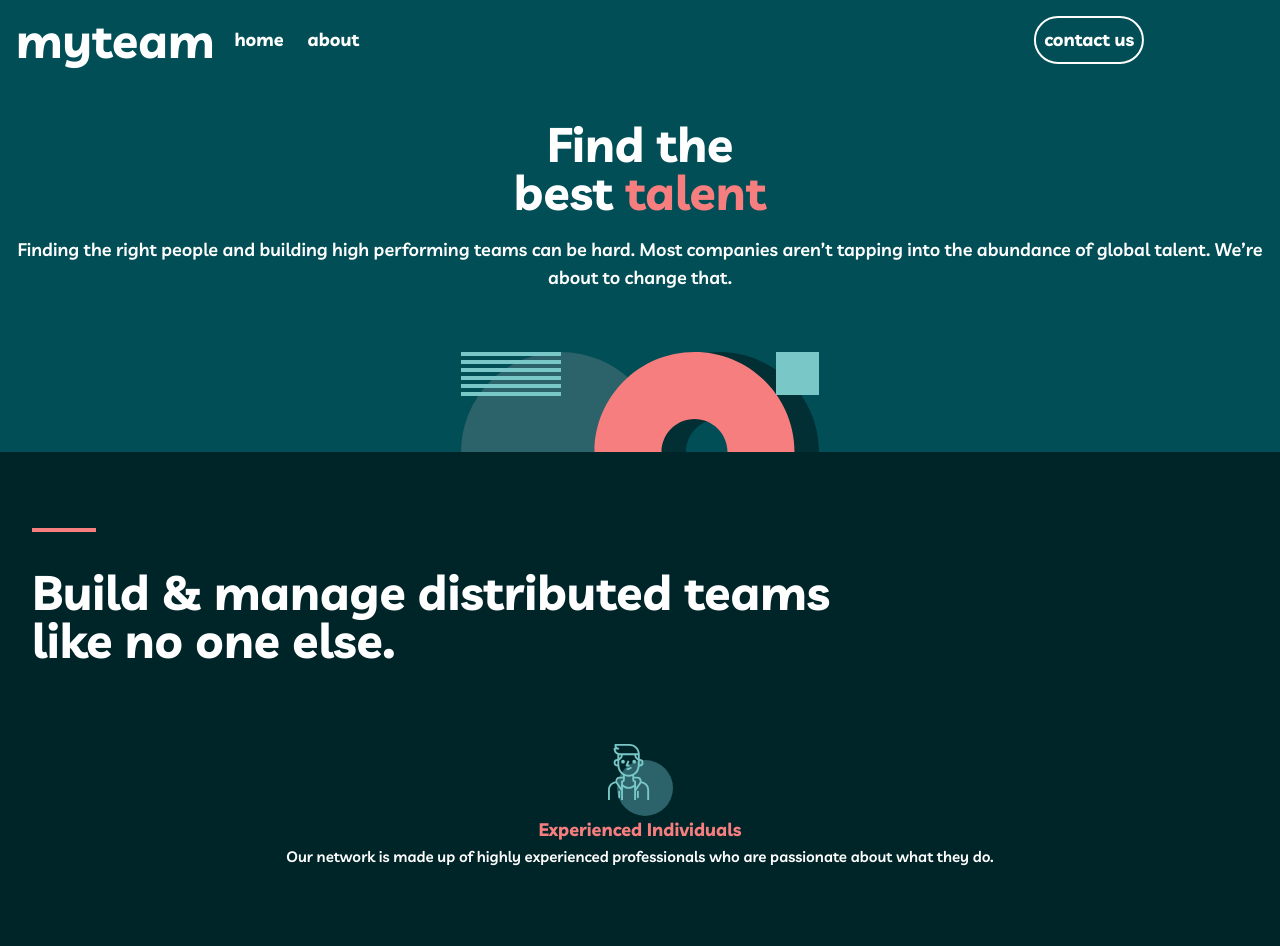
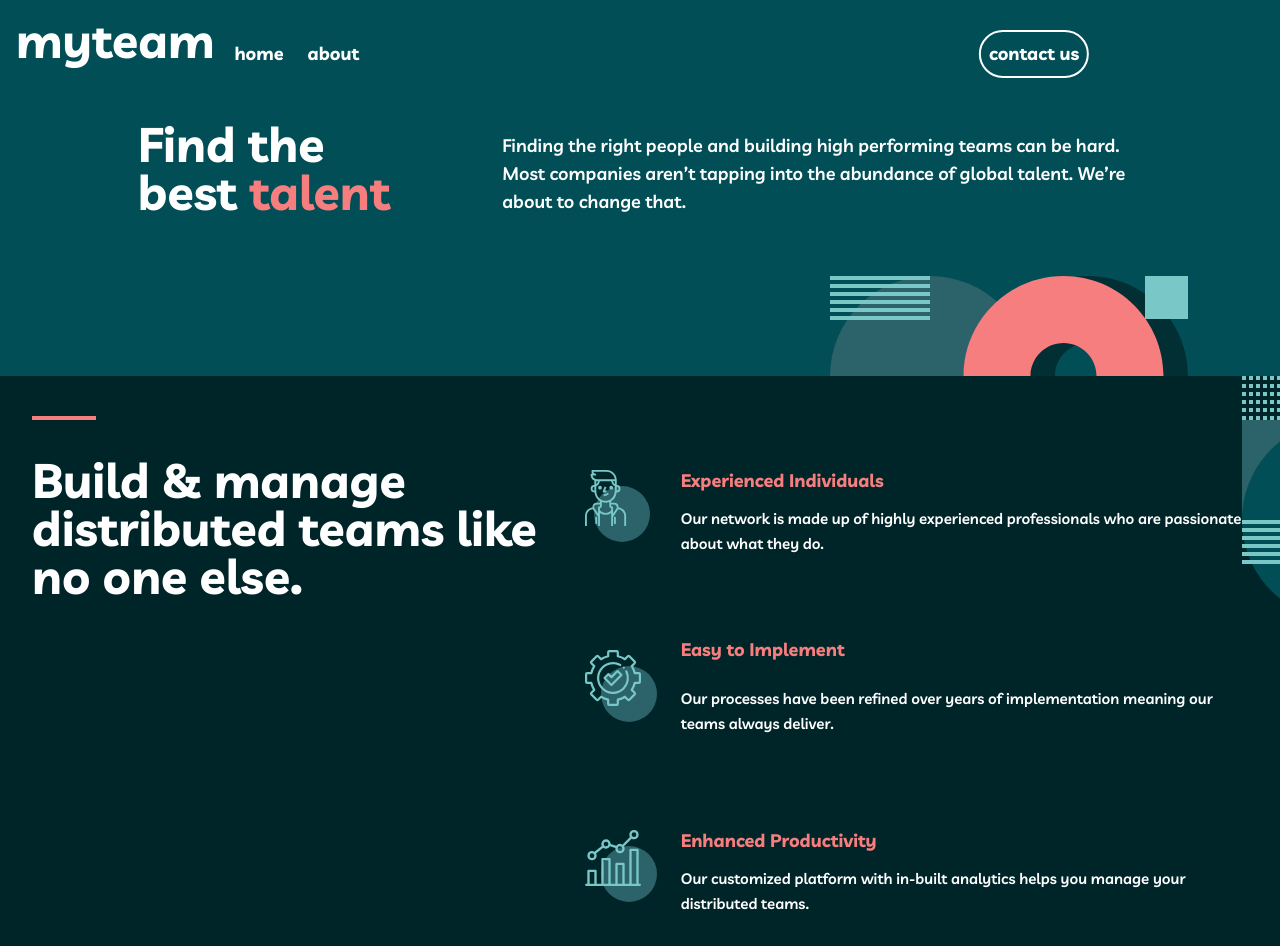
Before and after one commit to jokay03J-V2/myteam-multi-page, a website built with Vite: page index.html in a window 1280 px wide. Shown: the top 946 px of the page. Built offline with nearby package versions, Linux system fonts and the light colour scheme.

Commit message:
update index page

```diff
--- a/index.html
+++ b/index.html
@@ -1,5 +1,5 @@
 <!DOCTYPE html>
-<html lang="fr">
+<html lang="en">
 
 <head>
   <meta charset="UTF-8">
@@ -7,24 +7,24 @@
 
   <link rel="icon" type="image/png" sizes="32x32" href="./assets/favicon-32x32.png">
   <link rel="stylesheet" href="./index.css">
-  <meta name="description" content="multi page website">
-  <title>Multi Page Website</title>
+  <meta name="description" content="home page">
+  <title>myteam | home</title>
 </head>
 
 <body class="text-body2 font-primary bg-midnightGreen text-white">
   <header class="flex p-4 justify-between items-center w-full relative md:justify-normal md:gap-5">
     <h1 class="text-h2">myteam</h1>
-    <nav class="group/menu z-40 md:w-full" data-open id="navbar">
+    <nav class="group/menu z-40 md:relative md:w-full" data-open id="navbar">
       <img src="./assets/icon-hamburger.svg" alt="open menu" class="h-5 md:hidden" id="openBtn">
       <img src="./assets/icon-close.svg" alt="close menu"
         class="h-5 hidden group-data-[open=true]/menu:block md:group-data-[open=true]/menu:hidden z-50 absolute cursor-pointer md:hidden"
         id="closeBtn">
       <ul
-        class="hidden group-data-[open=true]/menu:flex flex-col p-16 text-h3 gap-6 absolute top-0 left-full -translate-x-full bg-midnightGreen h-screen w-3/4 bg-[url('./assets/bg-pattern-about-1-mobile-nav-1.svg')] bg-no-repeat bg-[bottom_right_-100%] md:flex md:bg-transparent md:h-fit md:w-full md:bg-none md:flex-row md:p-0 md:relative">
+        class="hidden group-data-[open=true]/menu:flex flex-col p-16 text-h3 gap-6 absolute top-0 left-full -translate-x-full bg-midnightGreen h-screen w-3/4 bg-[url('./assets/bg-pattern-about-1-mobile-nav-1.svg')] bg-no-repeat bg-[bottom_right_-100%] md:flex md:bg-transparent md:h-fit md:w-full md:bg-none md:flex-row md:p-0">
         <li class="md:w-fit"><a href="/" class="block">home</a></li>
         <li class="md:w-fit"><a href="./about.html" class="block">about</a></li>
         <li
-          class="p-2 border-white border-2 rounded-full md:absolute md:left-3/4 md:translate-x-1/4 md:top-2/4 md:-translate-y-2/4 md:w-fit">
+          class="p-2 border-white border-2 rounded-full md:absolute md:left-3/4 md:-translate-x-1/4 md:top-2/4 md:-translate-y-2/4 md:w-fit">
           <a href="./contact.html" class="block text-center">contact
             us</a>
         </li>
@@ -32,61 +32,67 @@
     </nav>
   </header>
   <main>
-    <section class="bg-no-repeat bg-[url('./assets/bg-pattern-home-2.svg')] bg-bottom pb-40">
-      <h2 class="flex flex-col items-center text-h2 mt-10 mb-5">
+    <section
+      class="bg-no-repeat bg-[url('./assets/bg-pattern-home-2.svg')] bg-bottom lg:bg-[90%_100%] pb-40 pt-10 lg:flex lg:items-end lg:justify-center lg:gap-28">
+      <h2 class="flex flex-col items-center text-h2 mb-5 lg:items-start lg:m-0">
         <span class="first-letter:uppercase">find the</span>
         <span>
           best <span class="text-lightCoral">talent</span>
         </span>
       </h2>
-      <p class="text-center text-body1">
+      <p class="text-center text-body1 lg:w-3/6 lg:text-start">
         Finding the right people and building high performing teams can be hard. Most companies aren’t tapping into the
         abundance of global talent. We’re about to change that.
       </p>
     </section>
-    <section class="bg-darkGreen px-8 py-9 bg-[url('./assets/bg-pattern-home-3.svg')] bg-no-repeat bg-[150%_0%]">
+    <section
+      class="bg-darkGreen px-8 py-9 bg-[url('./assets/bg-pattern-home-3.svg')] bg-no-repeat bg-[150%_0%] md:bg-[115%_0%] lg:flex lg:py-20">
       <h2
-        class="text-h2 w-4/6 my-20 relative first-letter:uppercase before:absolute before:w-16 before:h-1 before:top-0 before:left-0 before:bg-lightCoral before:-translate-y-10">
+        class="text-h2 w-4/6 my-20 relative first-letter:uppercase before:absolute before:w-16 before:h-1 before:top-0 before:left-0 before:bg-lightCoral before:-translate-y-10 md:w-5/6 lg:m-0">
         build & manage
         distributed
         teams like no one
         else.</h2>
       <ul class="w-full flex flex-col items-center gap-20">
-        <li class="w-full">
-          <article class="flex flex-col items-center w-full">
-            <img src="./assets/icon-person.svg" alt="person icon">
-            <h3 class="text-h3 text-lightCoral first-letter:uppercase">Experienced Individuals</h3>
-            <p class="text-center text-body2 w-5/6 first-letter:uppercase">our network is made up of highly experienced
+        <li class="md:w-full">
+          <article class="flex flex-col items-center w-full md:grid md:grid-cols-[5rem_1fr] md:grid-rows-2 md:gap-x-4">
+            <img src="./assets/icon-person.svg" alt="person icon" class="md:row-span-2 md:justify-self-start">
+            <h3 class="text-h3 text-lightCoral first-letter:uppercase md:w-full">Experienced Individuals</h3>
+            <p class="text-center text-body2 w-5/6 first-letter:uppercase md:w-full md:text-left">our network is made up
+              of highly
+              experienced
               professionals who are
               passionate about
               what they do.</p>
           </article>
         </li>
         <li class="w-full">
-          <article class="flex flex-col items-center w-full">
-            <img src="./assets/icon-cog.svg" alt="cog icon">
-            <h3 class="text-h3 text-lightCoral first-letter:uppercase">Easy to Implement</h3>
-            <p class="text-center text-body2 w-5/6 first-letter:uppercase">
+          <article class="flex flex-col items-center w-full md:grid md:grid-cols-[5rem_1fr] md:grid-rows-2 md:gap-x-4">
+            <img src="./assets/icon-cog.svg" alt="cog icon" class="md:row-span-2 md:justify-self-start">
+            <h3 class="text-h3 text-lightCoral first-letter:uppercase md:h-full">Easy to Implement</h3>
+            <p class="text-center text-body2 w-5/6 first-letter:uppercase md:w-full md:text-left">
               Our processes have been refined over years of implementation meaning our teams always deliver.
             </p>
           </article>
         </li>
         <li class="w-full">
-          <article class="flex flex-col items-center w-full">
-            <img src="./assets/icon-chart.svg" alt="chart icon">
+          <article class="flex flex-col items-center w-full md:grid md:grid-cols-[5rem_1fr] md:grid-rows-2 md:gap-x-4">
+            <img src="./assets/icon-chart.svg" alt="chart icon" class="md:row-span-2 md:justify-self-start">
             <h3 class="text-h3 text-lightCoral first-letter:uppercase">Enhanced Productivity</h3>
-            <p class="text-center text-body2 w-5/6 first-letter:uppercase">
+            <p class="text-center text-body2 w-5/6 first-letter:uppercase md:w-full md:text-left">
               Our customized platform with in-built analytics helps you manage your distributed teams.
             </p>
           </article>
         </li>
       </ul>
     </section>
-    <section class="pt-32 bg-no-repeat bg-[url('./assets/bg-pattern-home-4-about-3.svg')] bg-left-top">
-      <h2 class="text-h2 text-center mb-10">
+    <section
+      class="pt-32 bg-no-repeat bg-[url('./assets/bg-pattern-home-4-about-3.svg')] bg-left-top lg:flex lg:flex-col lg:items-center">
+      <h2 class="text-h2 text-center mb-10 lg:w-4/6">
         Delivering real results for top companies.
         Some of our <span class="text-raptureBlue">success stories.</span></h2>
-      <ul class="flex flex-col gap-7 pb-40 bg-[url('./assets/bg-pattern-home-5.svg')] bg-no-repeat bg-right-bottom">
+      <ul
+        class="flex flex-col gap-7 pb-40 bg-[url('./assets/bg-pattern-home-5.svg')] bg-no-repeat bg-right-bottom lg:flex-row">
         <li>
           <blockquote>
             <p
@@ -139,24 +145,24 @@
       </ul>
     </section>
     <section
-      class="bg-lightCoral flex flex-col items-center py-28 bg-[url('./assets/bg-pattern-home-6-about-5.svg')] bg-no-repeat bg-left-bottom">
+      class="bg-lightCoral flex flex-col items-center py-28 bg-[url('./assets/bg-pattern-home-6-about-5.svg')] bg-no-repeat bg-left-bottom md:flex-row md:justify-evenly">
       <h2 class="text-h2 text-center text-darkGreen first-letter:uppercase">ready to get started?</h2>
       <a href="./contact.html"
-        class="border-2 border-darkGreen py-2 px-4 rounded-full text-darkGreen mt-5 text-body1">contact
+        class="border-2 border-darkGreen py-2 px-4 rounded-full text-darkGreen mt-5 text-body1 md:m-0">contact
         us</a>
     </section>
   </main>
   <footer class="bg-darkGreen py-16 md:flex md:flex-wrap md:px-5">
-    <div class="md:flex md:flex-col md:w-3/12">
+    <div class="md:flex md:flex-col md:w-2/12">
       <h2 class="text-center text-h2 md:w-fit">myteam</h2>
       <nav>
-        <ul class="flex text-body1 justify-center gap-3 my-6 md:justify-between md:w-full">
+        <ul class="flex text-body1 justify-center gap-3 my-6 md:justify-evenly md:w-full">
           <li><a href="/">home</a></li>
           <li><a href="./about.html">about</a></li>
         </ul>
       </nav>
     </div>
-    <address class="flex flex-col items-center opacity-60 not-italic md:w-9/12 md:items-end">
+    <address class="flex flex-col items-center opacity-60 not-italic md:w-10/12 md:items-end">
       <div>987 Hillcrest Lane</div>
       <div>Irvine, CA</div>
       <div>California 92714</div>
```
